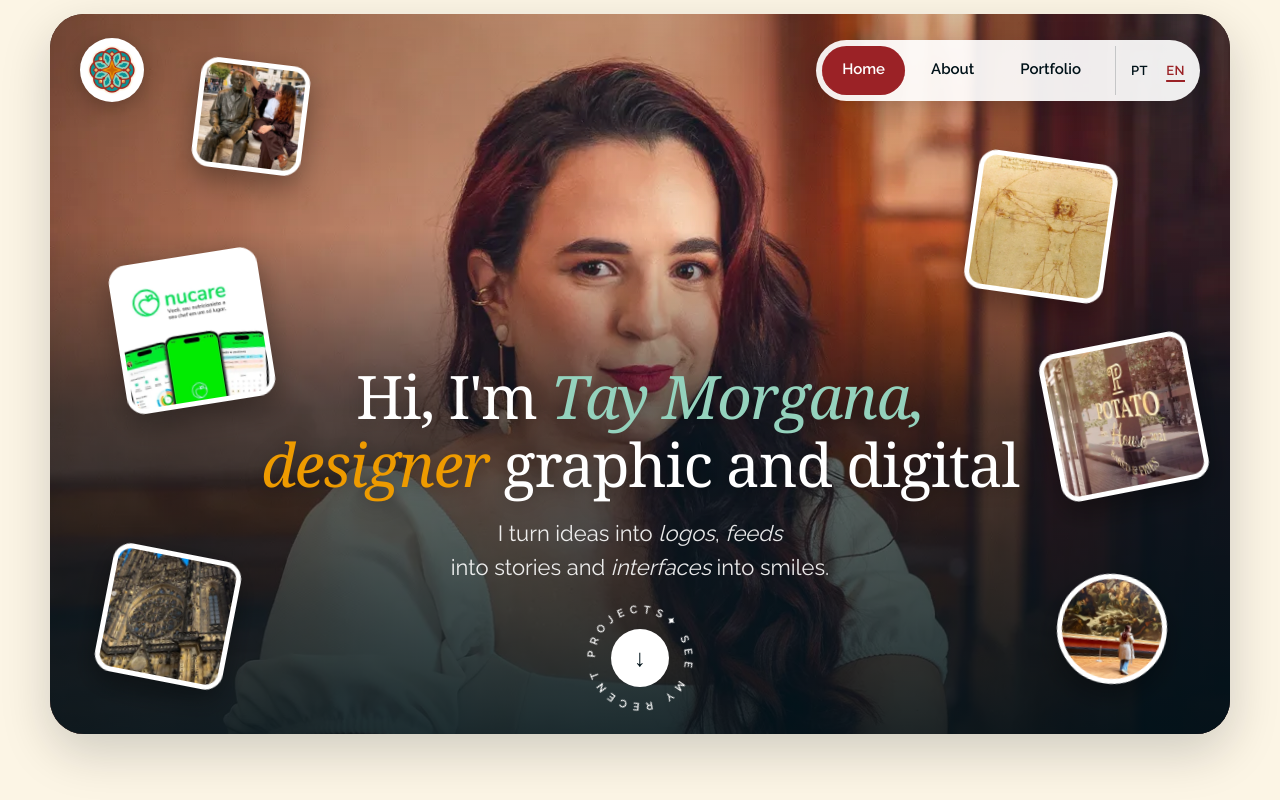
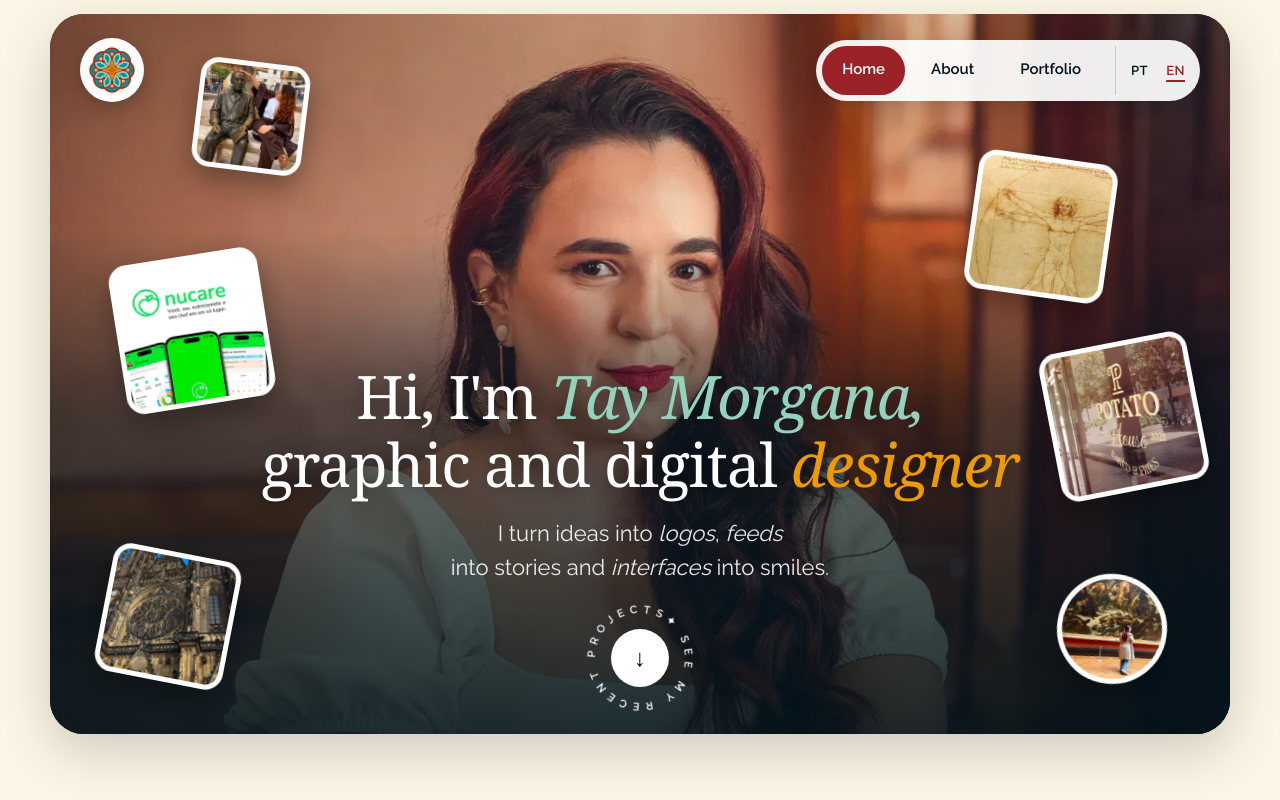
Before and after one commit to taymdesign/taymdesign.github.io, a plain HTML site: page en/index.html in a window 1280 px wide. Shown: the top 800 px of the page. Drawn offline with Linux system fonts and the light colour scheme.

Commit message:
Home EN: ordem do título (graphic and digital designer)
Co-Authored-By: Claude Sonnet 5.5 <noreply@anthropic.com>
Claude-Session: https://claude.ai/code/session_01SPqqBaqnPsNAJj4Nn5waNb

```diff
--- a/en/index.html
+++ b/en/index.html
@@ -115,7 +115,7 @@ footer ul.nv{list-style:none;margin:0;padding:0;display:grid;gap:8px}
 <div class="c m5" style="--x:17%;--y:15%;--w0:110px;--w:110px;--rot:7deg;--d:.95s;--t:6.9s"><div class="m" data-k="34"><div class="f"><a tabindex="0"><img alt="Tay next to the Picasso sculpture in Málaga" src="../imagens/site/hx-picasso.webp"/><span class="cap"><b>Málaga</b>A chat with Picasso</span></a></div></div></div>
 <div class="c m6 circ" style="--x:90%;--y:86%;--w0:110px;--w:110px;--rot:9deg;--d:1.1s;--t:6.4s"><div class="m" data-k="-34"><div class="f"><a tabindex="0"><img alt="Tay in front of a painting at the Louvre" src="../imagens/site/hx-louvre.webp"/><span class="cap"><b>Louvre</b>Art that moves me</span></a></div></div></div>
 <div class="in">
-<h1 id="h1">Hi, I'm <em class="nm">Tay Morgana,</em><br/><em class="dz">designer</em> graphic and digital</h1>
+<h1 id="h1">Hi, I'm <em class="nm">Tay Morgana,</em><br/>graphic and digital <em class="dz">designer</em></h1>
 <p>I turn ideas into <em>logos</em>, <em>feeds</em><br/>into stories and <em>interfaces</em> into smiles.</p>
 </div>
 <a aria-label="See recent projects" class="scroll" href="#projetos">
```
